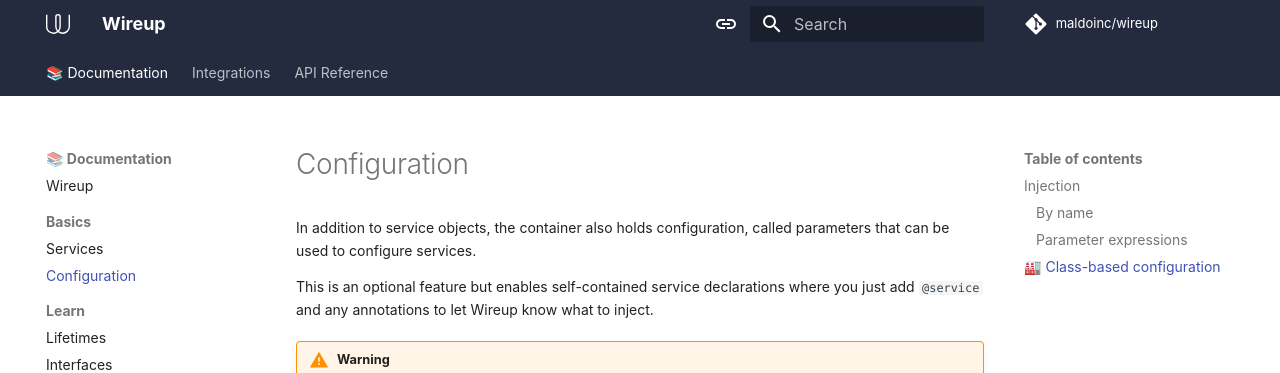
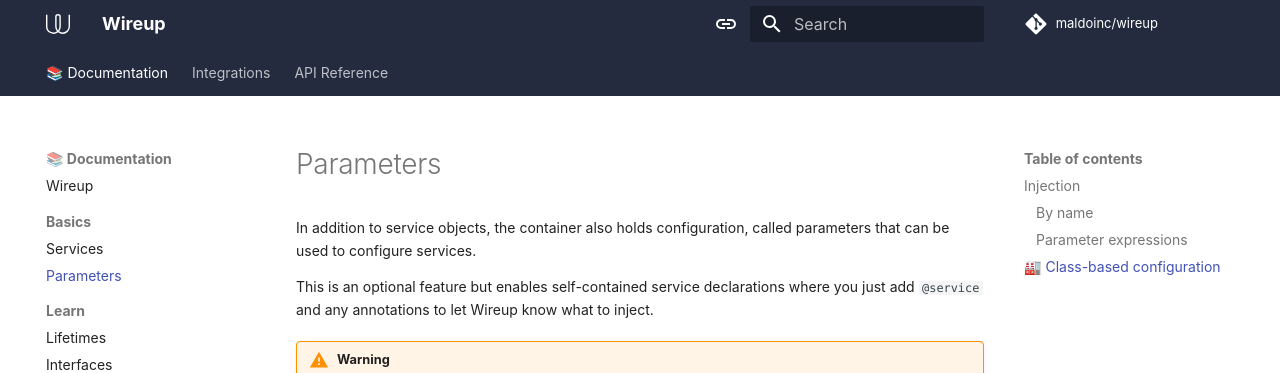
Before and after one commit to maldoinc/wireup, an MkDocs documentation site: the page built from docs/pages/parameters.md, in a window 1280 px wide and 1203 px high. Shown: the top 373 px of the window. Built offline with MkDocs 1.6.1 and Material for MkDocs 9.7.7, drawn with Linux system fonts in a browser that asks for light colours; some web fonts are replaced; comment, search, counter and statistics services are not loaded; the version menu is left out.

Commit message:
Docs update

```diff
--- a/docs/mkdocs.yml
+++ b/docs/mkdocs.yml
@@ -4,7 +4,7 @@ nav:
     - Wireup: index.md
     - Basics:
       - Services: services.md
-      - Configuration: configuration.md
+      - Parameters: parameters.md
     - Learn:
       - Lifetimes: lifetimes.md
       - Interfaces: interfaces.md
```
Also changed, not shown: docs/pages/parameters.md (renamed from docs/pages/configuration.md).
